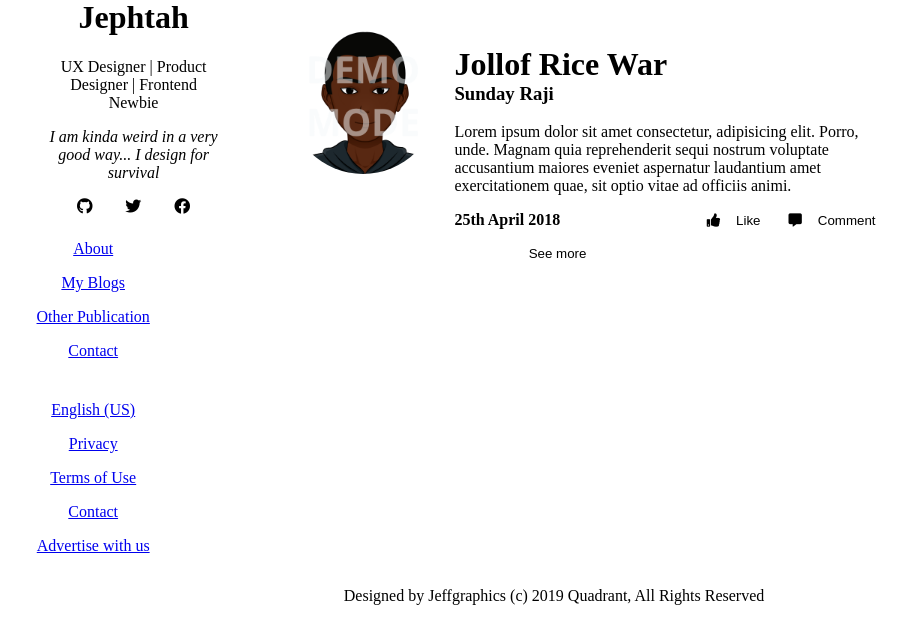
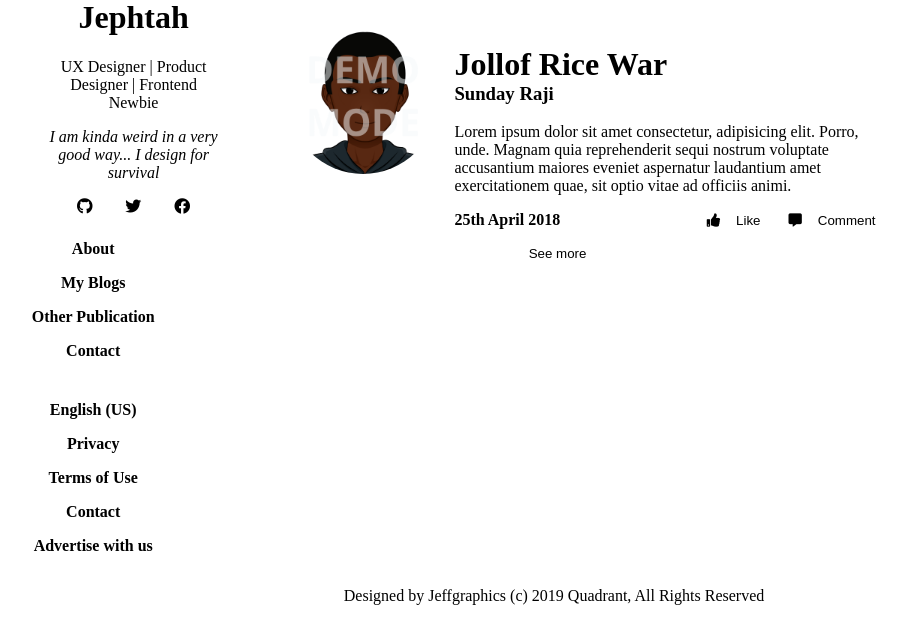
Before and after one commit to hng5-blog-task/blog-task, a PHP site: page /profile.html in a window 1280 px wide. Shown: the part 259-892 px from the top of the page, without its empty margins (86-991 px from the left). Run offline with PHP 8.4, Linux system fonts and the light colour scheme; some libraries are stand-ins or nearby versions.

Commit message:
style links in sidebar

```diff
--- a/css/theme1.css
+++ b/css/theme1.css
@@ -180,3 +180,9 @@ hr {
   margin-top: 1rem;
   cursor: pointer;
 }
+.navigation a,
+.quick-links a {
+  color: #000000;
+  text-decoration: none;
+  font-weight: bold;
+}
--- a/profile.html
+++ b/profile.html
@@ -31,13 +31,13 @@
             </div>
           </div>
         </div>
-        <div>
+        <div class="navigation">
           <p><a href="#">About</a></p>
           <p><a href="#">My Blogs</a></p>
           <p><a href="#">Other Publication</a></p>
           <p><a href="#">Contact</a></p>
         </div>
-        <div>
+        <div class="quick-links">
           <p><a href="#">English (US)</a></p>
           <p><a href="#">Privacy</a></p>
           <p><a href="#">Terms of Use</a></p>
```
